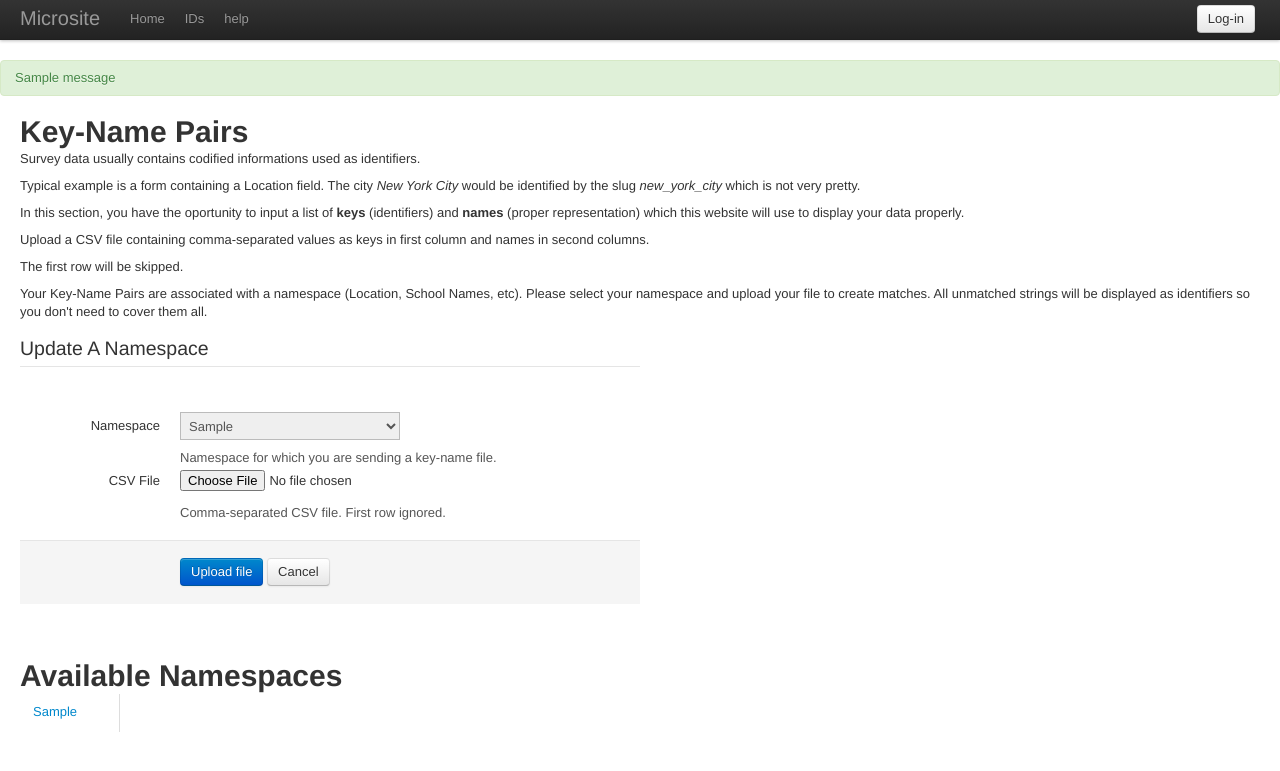
After one commit to SEL-Columbia/microsites, a Django app: template microsite/templates/key_name.html in a window 1280 px wide. The commit adds this page. Shown: the top 771 px of the page. Run offline with Django 3.2, Linux system fonts and the light colour scheme; the template is opened without the code that fills it: most values are stand-ins (such as "Sample title", 1, 10 or a date in 2020); one stand-in notice (Sample message) is shown; parts of the project's set-up code (start-up, migrations or seed data) failed here and were passed over; some libraries are stand-ins or nearby versions.

Commit message:
Added Key-Name Pairs UI

```diff
--- a/microsite/settings.py
+++ b/microsite/settings.py
@@ -11,8 +11,8 @@ MANAGERS = ADMINS
 
 DATABASES = {
     'default': {
-        'ENGINE': 'django.db.backends.', # Add 'postgresql_psycopg2', 'mysql', 'sqlite3' or 'oracle'.
-        'NAME': '',                      # Or path to database file if using sqlite3.
+        'ENGINE': 'django.db.backends.sqlite3', # Add 'postgresql_psycopg2', 'mysql', 'sqlite3' or 'oracle'.
+        'NAME': 'microsite.db',                      # Or path to database file if using sqlite3.
         'USER': '',                      # Not used with sqlite3.
         'PASSWORD': '',                  # Not used with sqlite3.
         'HOST': '',                      # Set to empty string for localhost. Not used with sqlite3.
@@ -177,6 +177,7 @@ DEFAULT_APP = 'microsite'
 
 AUTH_PROFILE_MODULE = 'microsite.MicrositeUser'
 
+KEY_NAME_NAMESPACES = []
 
 # overload settings with settings_local.py content
 try:
--- a/microsite/templates/base.html
+++ b/microsite/templates/base.html
@@ -48,6 +48,12 @@
         {% endblock %}
         </header>
 
+        {% if messages %}
+            {% for message in messages %}
+            <div class="alert {% if message.tags %} alert-{{ message.tags }}{% endif %}">{{ message }}</div>
+            {% endfor %}
+        {% endif %}
+
 		<div id="content-wrapper" class="container-fluid">
 			<section id="content">
                 {% block content %}Hello World{% endblock %}
--- /dev/null
+++ b/microsite/templates/key_name.html
@@ -0,0 +1,77 @@
+{% extends "base.html" %}
+{% load i18n %}
+
+{% block page_title %}{% trans "Key-Name Pairs Management" %}{% endblock %}
+
+{% block content %}
+<h1>{% trans "Key-Name Pairs" %}</h1>
+{% blocktrans %}<p>Survey data usually contains codified informations used as identifiers.</p>
+<p>Typical example is a form containing a Location field. The city <em>New York City</em> would be identified by the slug <em>new_york_city</em> which is not very pretty.</p>
+<p>In this section, you have the oportunity to input a list of <strong>keys</strong> (identifiers) and <strong>names</strong> (proper representation) which this website will use to display your data properly.</p>{% endblocktrans %}
+
+{% blocktrans %}<p>Upload a CSV file containing comma-separated values as keys in first column and names in second columns.</p>
+<p>The first row will be skipped.</p>{% endblocktrans %}
+
+{% blocktrans %}<p>Your Key-Name Pairs are associated with a namespace (Location, School Names, etc). Please select your namespace and upload your file to create matches. All unmatched strings will be displayed as identifiers so you don't need to cover them all.</p>{% endblocktrans %}
+
+<div class="row">
+<div class="span8">
+<form action="{% url key_name %}" method="post" class="form-horizontal" enctype="multipart/form-data">
+{% csrf_token %}
+  <fieldset>
+    <legend>Update A Namespace</legend>
+    <div class="control-group">
+      <label class="control-label" for="namespace">Namespace</label>
+      <div class="controls">
+        <select name="namespace">
+        {% for namespace in namespaces %}
+        <option title="{{ namespace.1 }}" value="{{ namespace.0 }}">{{ namespace.1 }}</option>
+        {% endfor %}
+        </select>
+        <p class="help-block">Namespace for which you are sending a key-name file.</p>
+        {% if namespace_invalid %}<p class="alert-message alert alert-error">Submitted Namespace is invalid.</p>{% endif %}
+    </div>
+    <div class="control-group">
+       <label class="control-label" for="csv_file">CSV File</label>
+       <div class="controls">
+        <input type="file" name="csv_file" />
+        <p class="help-block">Comma-separated CSV file. First row ignored.</p>
+        {% if csv_file_error_missing %}<p class="alert-message alert alert-error">You need to select a file for uploading.</p>{% endif %}
+        {% if csv_file_error_parsing %}<p class="alert-message alert alert-error">Unable to understand the content of your file.<br /> Please check format.</p>{% endif %}
+      </div>
+    </div>
+    <div class="form-actions">
+        <button type="submit" class="btn btn-primary">Upload file</button>
+        <button class="btn">Cancel</button>
+    </div>
+  </fieldset>
+</form>
+</div>
+</div>
+
+{% if namespaces %}
+<h1>Available Namespaces</h1>
+<div class="tabbable tabs-left">
+<ul class="nav nav-tabs">
+    {% for namespace in namespaces %}
+        <li><a href="#l{{ namespace.0 }}" data-toggle="tab">{{ namespace.1 }}</a></li>
+    {% endfor %}
+</ul>
+<div class="tab-content">
+    {% for namespace in namespaces %}
+    <div class="tab-pane" id="l{{ namespace.0 }}">
+        <p>Namespace {{ namespace.1}} ({{ namespace.0 }}) has <strong>{{ namespace.2.count }} record{{ namespace.2.count|pluralize}}</strong>. <a class="btn btn-small" href="{% url key_name_csv namespace.0 %}"><i class="icon-file"></i> Download <span class="badge">CSV</span></a></p>
+        {% if namespace.2.count %}
+        <table class="table table-striped table-bordered table-condensed"><tr><th>Key</th><th>Name</th></tr>
+        {% for record in namespace.2 %}
+        <tr><td>{{ record.key }}</td><td>{{ record.name }}</td></tr>
+        {% endfor %}
+        </table>
+        {% endif %}
+    </div>
+    {% endfor %}
+</div>
+</div>
+{% endif %}
+
+{% endblock %}
--- a/microsite/templates/user_menu.html
+++ b/microsite/templates/user_menu.html
@@ -3,7 +3,8 @@
 <a class="btn dropdown-toggle" data-toggle="dropdown" href="#"><span class="icon-user"></span> {{ user.name }} ({{ user.project|NAdefault }}) <span class="caret"></span></a>
 <ul class="dropdown-menu">
     {% if user.is_staff %}
-    <li><a href="{% url options %}">Options</a></li>
+    <li{% ifequal category 'options' %} class="active"{% endifequal %}><a href="{% url options %}">Options</a></li>
+    <li{% ifequal category 'key_name' %} class="active"{% endifequal %}><a href="{% url key_name %}">Key-Name Pairs</a></li>
     <li><a href="/admin/auth/user/">Users</a></li>
     <li class="divider"></li>
     {% endif %}
--- a/microsite/urls.py
+++ b/microsite/urls.py
@@ -28,6 +28,11 @@ urlpatterns = patterns('',
     # settings management
     url(r'^options/?$', 'microsite.views.options', name='options'),
 
+    # Key-Name Pair
+    url(r'^key-name/?$', 'microsite.views.key_name', name='key_name'),
+    url(r'^key-name/(?P<namespace>[a-z0-9\-\_\.]+)?/csv$',
+        'microsite.views.key_name_csv_export', name='key_name_csv'),
+
     # default help page
     url(r'^help/?$',
         direct_to_template, {'template': 'help.html',
```
Also changed, not shown: microsite/models.py (+4 -4 lines), microsite/utils.py (+27 -2 lines), microsite/views.py (+92 -4 lines), microsite/migrations/0003_auto__del_field_keynamepair_category__add_field_keynamepair_namespace_.py (added), microsite/static/css/microsite.css (line endings or trailing spaces), 1 other file.
